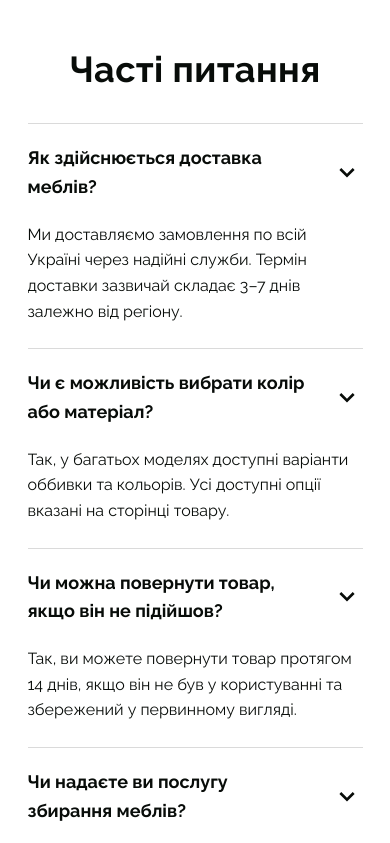
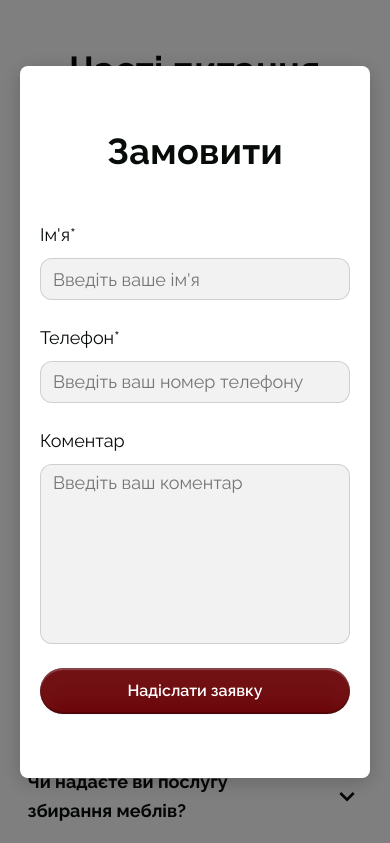
Before and after one commit to DKitseliuk/project-Group02JS, a website built with Vite: page src/index.html in a window 390 px wide. Shown: the top 843 px of the page. Built offline with nearby package versions, Linux system fonts and the light colour scheme; what accordion-js would draw is missing.

Commit message:
Add order modal with form and responsive styles

```diff
--- a/src/css/modal-order.css
+++ b/src/css/modal-order.css
@@ -1,2 +1,199 @@
 /*#region ===== Modal order styles ===== */
+.modal-backdrop {
+  position: fixed;
+  top: 0;
+  left: 0;
+  width: 100vw;
+  height: 100vh;
+  background-color: rgba(0, 0, 0, 0.5);
+  display: flex;
+  align-items: center;
+  justify-content: center;
+  z-index: 999;
+}
+
+.order-modal {
+  display: flex;
+  justify-content: flex-start;
+  flex-direction: column;
+  gap: 48px;
+  border-radius: 8px;
+  padding: 64px 20px;
+  max-width: 375px;
+  background: #fff;
+  position: relative;
+  box-shadow: 0 4px 20px rgba(0, 0, 0, 0.2);
+  margin: 64px 20px;
+}
+
+.close {
+  position: absolute;
+  top: 16px;
+  right: 16px;
+  width: 24px;
+  height: 24px;
+  display: flex;
+  align-items: center;
+  justify-content: center;
+  padding: 0;
+  transition: opacity 250ms ease-in-out;
+}
+
+.close-icon {
+  fill: #0d0b0a;
+}
+
+.close:hover,
+.close:focus {
+  opacity: 0.5;
+}
+
+.close:active {
+  opacity: 0.3;
+}
+
+.modal-title {
+  font-weight: 700;
+  font-size: 36px;
+  line-height: 1.2;
+  letter-spacing: 0.01em;
+  text-align: center;
+  color: #080c09;
+  width: 100%;
+}
+
+.form-list {
+  display: flex;
+  flex-wrap: wrap;
+  gap: 24px;
+  margin-bottom: 24px;
+}
+
+.form-item {
+  width: 100%;
+  display: flex;
+  flex-direction: column;
+  gap: 8px;
+  position: relative;
+}
+
+.form-label {
+  line-height: 1.6;
+}
+
+.content-name {
+  position: relative;
+}
+
+.form-input {
+  width: 100%;
+  height: 42px;
+  background-color: rgba(8, 12, 9, 0.05);
+  border: 1px solid rgba(8, 12, 9, 0.15);
+  border-radius: 12px;
+  padding: 8px 12px;
+  color: #080c09;
+  transition: color 250ms ease-in-out, border-color 250ms ease-in-out;
+}
+ .form-textarea {
+  width: 100%;
+  height: 180px;
+  resize: none;
+}
+
+.form-input:focus {
+  border: 1px solid rgba(8, 12, 9, 0.4);
+  outline: none;
+}
+
+.form-input::placeholder {
+  transition: opacity 250ms ease-in-out;
+}
+
+.form-input:focus::placeholder {
+  opacity: 0;
+}
+
+.form-input:not(:placeholder-shown) {
+  color: #0d0b0a;
+}
+
+.form-input:not(:placeholder-shown):invalid {
+  border-color: #6b0609;
+  color: #6b0609;
+}
+
+.form-input:not(:placeholder-shown):invalid + .error-text {
+  opacity: 1;
+}
+
+.error-text {
+  position: absolute;
+  left: 13px;
+  bottom: -18px;
+  font-size: 12px;
+  line-height: 1;
+  color: #6b0609;
+  opacity: 0;
+  transition: opacity 250ms ease-in-out;
+}
+
+.order-btn {
+  display: block;
+  width: 100%;
+  height: 46px;
+  margin: 0 auto;
+  padding: 10px;
+  border: none;
+  border-radius: 100px;
+  background: #6b0609;
+  color: #fff;
+  font-weight: 600;
+  font-size: 16px;
+  line-height: 1.6;
+  text-align: center;
+  cursor: pointer;
+  box-shadow:
+    0 1px 2px 0 rgba(8, 12, 9, 0.05),
+    inset 0 -2px 1px 0 rgba(0, 0, 0, 0.2),
+    inset 0 0 0 1px rgba(8, 12, 9, 0.15),
+    inset 0 2px 1px 0 rgba(255, 255, 255, 0.25),
+    inset 0 32px 24px 0 rgba(255, 255, 255, 0.05);
+  transition: opacity 0.2s ease, color 0.2s ease;
+}
+
+.order-btn:hover {
+  box-shadow:
+    0 1px 2px 0 rgba(8, 12, 9, 0.05),
+    inset 0 -2px 1px 0 rgba(0, 0, 0, 0.2),
+    inset 0 0 0 1px rgba(8, 12, 9, 0.15),
+    inset 0 2px 1px 0 rgba(255, 255, 255, 0.25),
+    inset 0 32px 24px 0 rgba(255, 255, 255, 0.05);
+  background: rgba(107, 6, 9, 0.5);
+}
+
+.order-btn:focus {
+  outline: none;
+  color: #080c09;
+}
+
+@media screen and (min-width: 768px) {
+  .modal {
+    padding: 64px 32px;
+    max-width: 704px;
+    min-height: 573px;
+  }
+
+  .order-btn {
+    width: 196px;
+  }
+}
+
+@media screen and (min-width: 1336px) {
+  .modal {
+    padding: 64px 64px;
+    max-width: 866px;
+  }
+}
+
 /*#endregion ===== Modal order styles ===== */
--- a/src/partials/modal-order.html
+++ b/src/partials/modal-order.html
@@ -1,3 +1,64 @@
-<div class="backdrop backdrop-modal" data-backdrop-order>
-  <div class="modal"></div>
+<div class="backdrop modal-backdrop" data-backdrop-order>
+  <div class="modal order-modal">
+<button
+      type="button"
+      class="close"
+      aria-label="Close modal window"
+      data-backdrop-one-session-close
+    >
+      <svg class="icon-close" width="32" height="32" aria-hidden="true">
+        <use href=""></use>
+      </svg>
+    </button>
+
+    <h2 class="modal-title">Замовити</h2>
+
+    <form class="form-modal">
+      <ul class="form-list">
+        <li class="form-item">
+          <label for="modal-order-user-name" class="form-label">
+            Ім'я<span class="required">*</span>
+          </label>
+          <input
+            class="form-input"
+            type="text"
+            name="modal-order-user-name"
+            id="modal-order-user-name"
+            placeholder="Введіть ваше ім'я"
+            pattern="[A-Za-zА-Яа-яЇїІіЄєҐґ\s]{2,}"
+            title="Ім’я може містити лише літери"
+            required
+          />
+        </li>
+        <li class="form-item">
+          <label for="modal-order-user-phone" class="form-label">Телефон<span class="required">*</span></label>
+          <input
+            class="form-input"
+            type="tel"
+            name="modal-order-user-phone"
+            id="modal-order-user-phone"
+            placeholder="Введіть ваш номер телефону"
+             pattern="^\+?[0-9\s\-]{9,15}$"
+            title="Введіть коректний номер телефону (наприклад, +380XXXXXXXXX)"
+            required
+          />
+          <p class="error-text">Enter valid phone number</p>
+        </li>
+    <li class="form-item">
+  <label for="modal-order-user-comment" class="form-label">Коментар</label>
+  <textarea
+    class="form-input form-textarea"
+    name="modal-order-user-comment"
+    id="modal-order-user-comment"
+    placeholder="Введіть ваш коментар"
+    required
+  ></textarea>
+  <p class="error-text">Please enter your comment</p>
+</li>
+      </ul>
+      <button class="button order-btn" type="submit">
+        Надіслати заявку
+      </button>
+    </form>
+  </div>
 </div>
```
